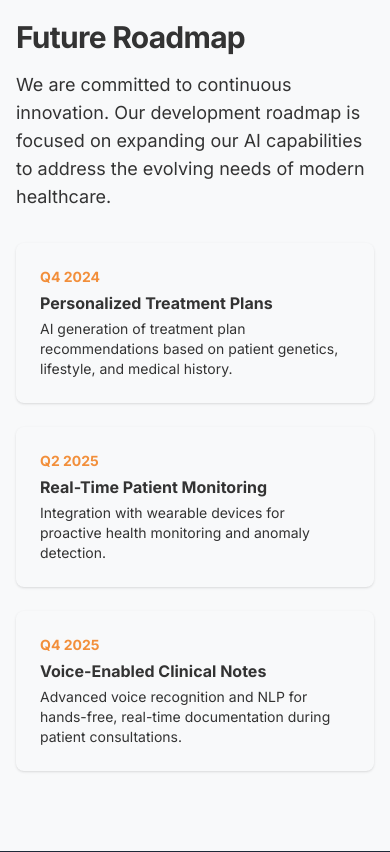
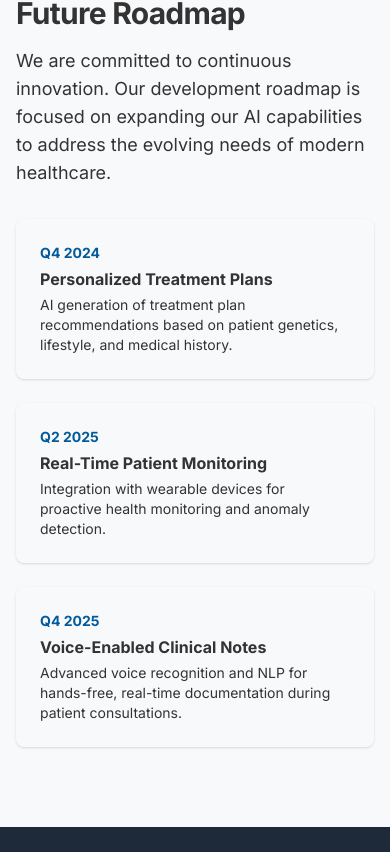
Before and after one commit to Mr-XX23/ai_health_assistent, a React (Vite) app: page /analysis in a window 390 px wide. Shown: the part 4588-5440 px from the top of the page. Built offline with nearby package versions, Linux system fonts and the light colour scheme.

Commit message:
main page fixes

```diff
--- a/src/pages/Pricing/Hero/Qns.tsx
+++ b/src/pages/Pricing/Hero/Qns.tsx
@@ -1,3 +1,5 @@
+import { NavLink } from "react-router";
+
 const Qns = () => {
   return (
     <section className="py-16 sm:py-24 px-4 sm:px-6 lg:px-8">
@@ -10,9 +12,12 @@ const Qns = () => {
           our Premium plan. No credit card required.
         </p>
         <div className="mt-8 flex flex-col sm:flex-row justify-center items-center gap-4">
-          <button className="flex min-w-[84px] w-full sm:w-auto max-w-[480px] cursor-pointer items-center justify-center overflow-hidden rounded-lg h-12 px-5 bg-accent text-white text-base font-bold leading-normal tracking-[0.015em] hover:bg-opacity-90 transition-colors">
+          <NavLink
+            to={"/message"}
+            className="flex min-w-[84px] w-full sm:w-auto max-w-[480px] cursor-pointer items-center justify-center overflow-hidden rounded-lg h-12 px-5 bg-primary text-white text-base font-bold leading-normal tracking-[0.015em] hover:bg-opacity-90 transition-colors"
+          >
             <span className="truncate">Request a Demo</span>
-          </button>
+          </NavLink>
           <button className="flex min-w-[84px] w-full sm:w-auto max-w-[480px] cursor-pointer items-center justify-center overflow-hidden rounded-lg h-12 px-5 bg-background-light dark:bg-slate-700 text-base font-bold leading-normal tracking-[0.015em] hover:bg-slate-200 dark:hover:bg-slate-600 transition-colors">
             <span className="truncate">Start Free Trial</span>
           </button>
--- a/src/pages/Security/SubComponents/SecurityQns.tsx
+++ b/src/pages/Security/SubComponents/SecurityQns.tsx
@@ -14,7 +14,7 @@ const SecurityQns = () => {
         <div className="mt-8">
           <NavLink
             to={"/contact"}
-            className="flex mx-auto min-w-[84px] max-w-[480px] cursor-pointer items-center justify-center overflow-hidden rounded-lg h-12 px-5 bg-accent text-white text-base font-bold leading-normal tracking-[0.015em] hover:bg-opacity-90 transition-colors"
+            className="flex mx-auto min-w-[84px] max-w-[480px] cursor-pointer items-center justify-center overflow-hidden rounded-lg h-12 px-5 bg-primary text-white text-base font-bold leading-normal tracking-[0.015em] hover:bg-opacity-90 transition-colors"
           >
             <span className="truncate">Contact Security Team</span>
           </NavLink>
--- a/src/pages/System_Analysis/SubComponents/EndContent.tsx
+++ b/src/pages/System_Analysis/SubComponents/EndContent.tsx
@@ -1,36 +1,61 @@
-
 const EndContent = () => {
   return (
     <section className="light:bg-slate-50 py-20 sm:py-28 px-4 sm:px-6 lg:px-8">
       <div className="max-w-6xl mx-auto">
         <div className="grid lg:grid-cols-2 gap-12 items-center">
-                    <div
-                        className="w-full bg-center bg-no-repeat aspect-[4/3] bg-cover rounded-xl bg-[url('https://lh3.googleusercontent.com/aida-public/AB6AXuBwgKcOV8YbA51GXJxksHJwGvixzf5QYSmxqEO2lNFSfPa92En1pESGj1kgL6_XrOEvpVxc2h1YUK1PGCKJLIM88HM4REAqV1oUu8puK43sMTvIVZ2-r4jLywBOsZbSVKsESU3pD9HOeuwyFGHk_P-JRceVnnHac06Bn6WJmqsP8euXKLkdahwBs9Q6Rq13bUxu_B7hoJcMdK5T9wPrH2LuWXf40QRIc8GpbnnhFUG7l_ROtnQUUuB8Yr3xFzL-WE2upZkKwEBtF9pq')]"></div>
+          <div className="w-full bg-center bg-no-repeat aspect-[4/3] bg-cover rounded-xl bg-[url('https://lh3.googleusercontent.com/aida-public/AB6AXuBwgKcOV8YbA51GXJxksHJwGvixzf5QYSmxqEO2lNFSfPa92En1pESGj1kgL6_XrOEvpVxc2h1YUK1PGCKJLIM88HM4REAqV1oUu8puK43sMTvIVZ2-r4jLywBOsZbSVKsESU3pD9HOeuwyFGHk_P-JRceVnnHac06Bn6WJmqsP8euXKLkdahwBs9Q6Rq13bUxu_B7hoJcMdK5T9wPrH2LuWXf40QRIc8GpbnnhFUG7l_ROtnQUUuB8Yr3xFzL-WE2upZkKwEBtF9pq')]"></div>
           <div>
-                        <h2 className="text-3xl sm:text-4xl font-bold tracking-tight">Future Roadmap</h2>
-                        <p className="mt-4 text-lg text-light">We are committed to continuous innovation. Our development roadmap is focused on expanding our AI capabilities to address the evolving needs of modern healthcare.</p>
+            <h2 className="text-3xl sm:text-4xl font-bold tracking-tight">
+              Future Roadmap
+            </h2>
+            <p className="mt-4 text-lg text-light">
+              We are committed to continuous innovation. Our development roadmap
+              is focused on expanding our AI capabilities to address the
+              evolving needs of modern healthcare.
+            </p>
             <div className="mt-8 space-y-6">
               <div className="light:bg-white p-6 rounded-lg shadow-sm">
-                                <p className="text-sm font-bold text-accent">Q4 2024</p>
-                                <h3 className="mt-1 font-semibold">Personalized Treatment Plans</h3>
-                                <p className="mt-1 text-gray-450 text-sm">AI generation of treatment plan recommendations based on patient genetics, lifestyle, and medical history.</p>
+                <p className="text-sm font-bold text-primary dark:text-secondary">
+                  Q4 2024
+                </p>
+                <h3 className="mt-1 font-semibold">
+                  Personalized Treatment Plans
+                </h3>
+                <p className="mt-1 text-gray-450 text-sm">
+                  AI generation of treatment plan recommendations based on
+                  patient genetics, lifestyle, and medical history.
+                </p>
               </div>
               <div className="light:bg-white p-6 rounded-lg shadow-sm">
-                                <p className="text-sm font-bold text-accent">Q2 2025</p>
-                                <h3 className="mt-1 font-semibold">Real-Time Patient Monitoring</h3>
-                                <p className="mt-1 text-gray-450 text-sm">Integration with wearable devices for proactive health monitoring and anomaly detection.</p>
+                <p className="text-sm font-bold text-primary dark:text-secondary">
+                  Q2 2025
+                </p>
+                <h3 className="mt-1 font-semibold">
+                  Real-Time Patient Monitoring
+                </h3>
+                <p className="mt-1 text-gray-450 text-sm">
+                  Integration with wearable devices for proactive health
+                  monitoring and anomaly detection.
+                </p>
               </div>
               <div className="light:bg-white p-6 rounded-lg shadow-sm">
-                                <p className="text-sm font-bold text-accent">Q4 2025</p>
-                                <h3 className="mt-1 font-semibold">Voice-Enabled Clinical Notes</h3>
-                                <p className="mt-1 text-gray-450 text-sm">Advanced voice recognition and NLP for hands-free, real-time documentation during patient consultations.</p>
+                <p className="text-sm font-bold text-primary dark:text-secondary">
+                  Q4 2025
+                </p>
+                <h3 className="mt-1 font-semibold">
+                  Voice-Enabled Clinical Notes
+                </h3>
+                <p className="mt-1 text-gray-450 text-sm">
+                  Advanced voice recognition and NLP for hands-free, real-time
+                  documentation during patient consultations.
+                </p>
               </div>
             </div>
           </div>
         </div>
       </div>
     </section>
-    )
-}
+  );
+};
 
-export default EndContent
+export default EndContent;
--- a/src/pages/System_Analysis/SubComponents/LowerContent.tsx
+++ b/src/pages/System_Analysis/SubComponents/LowerContent.tsx
@@ -44,7 +44,7 @@ const LowerContent = () => {
             </p>
           </div>
           <div className="dark:bg-slate-700 p-8 rounded-xl text-center flex flex-col items-center shadow-lg">
-            <span className="material-symbols-outlined !text-5xl text-primary dark:text-secondary">
+            <span className="material-symbols-outlined text-primary dark:text-secondary">
               person_alert
             </span>
             <p className="mt-4 text-5xl font-extrabold text-primary dark:text-secondary">
```
Lines whose indentation alone changed are shown as unchanged.
